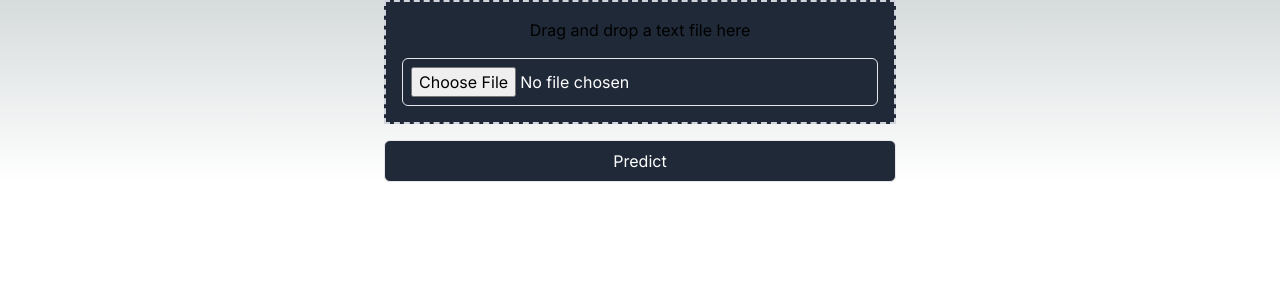
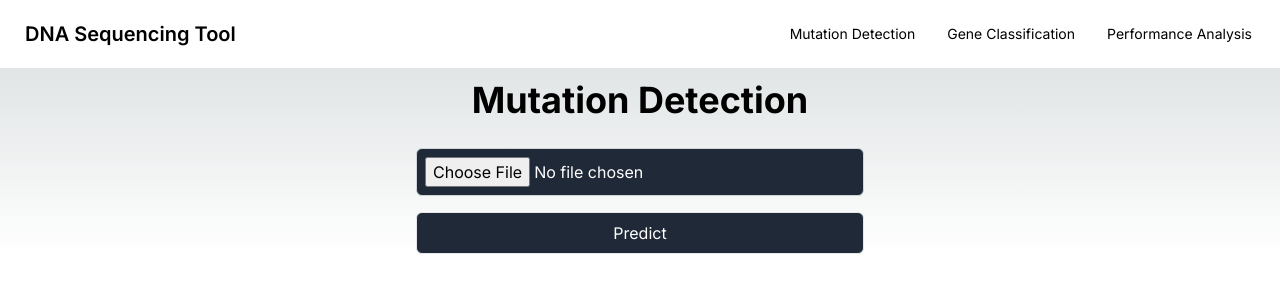
Before and after one commit to sundaram123krishnan/dna-predicition-analysis, a Next.js app in the folder frontend/: page /mutation_detected in a window 1280 px wide. Shown: the top 300 px of the page. Built offline with nearby package versions, Linux system fonts and the light colour scheme.

Commit message:
modifying ui and adding additional server

```diff
--- a/frontend/src/app/components/InputForm.js
+++ b/frontend/src/app/components/InputForm.js
@@ -2,31 +2,31 @@ import React, { useState } from "react";
 import axios from "axios";
 
 const InputForm = ({ onSubmit }) => {
-  const [sequence, setSequence] = useState("");
+  const [sequence, setSequence] = useState(null);
   const [classificationResult, setClassificationResult] = useState(null);
 
   const handleFileChange = (e) => {
     const file = e.target.files[0];
-    const reader = new FileReader();
-    reader.onload = (event) => {
-      const fileContent = event.target.result;
-      setSequence(fileContent);
-    };
-    reader.readAsText(file);
+    setSequence(file);
   };
 
   const handleSubmit = async (e) => {
     e.preventDefault();
     try {
+      const formData = new FormData();
+      formData.append('file', sequence);
+
       const response = await axios.post(
-        "http://localhost:5000/detect_mutations",
+        "http://localhost:5001/classify",
+        formData,
         {
-          sequence,
+          headers: {
+            'Content-Type': 'multipart/form-data'
+          },
+          withCredentials: true // Include credentials for cross-origin requests
         }
       );
-      console.log(response.data.mutation_detected);
       setClassificationResult(response.data);
-      // console.log(classificationResult.mutation_detected)
       onSubmit(response.data);
     } catch (error) {
       console.error("Error classifying sequence:", error);
@@ -34,42 +34,29 @@ const InputForm = ({ onSubmit }) => {
   };
 
   return (
-    <div style={{ maxWidth: "32rem", margin: "0 auto" }}>
+    <div className="max-w-md mx-auto">
+    <h1 className="text-4xl font-bold p-3 text-center">Mutation Detection</h1>
       <form onSubmit={handleSubmit}>
         <input
           type="file"
           accept=".txt"
           onChange={handleFileChange}
-          style={{
-            width: "100%",
-            marginTop: "1rem",
-            padding: "0.5rem",
-            border: "1px solid #CBD5E0",
-            borderRadius: "0.25rem",
-            backgroundColor: "#1F2937",
-            color: "#E5E7EB",
-          }}
+          className="w-full mt-4 p-2 border border-gray-300 rounded-md bg-gray-800 text-white"
         />
 
-        <textarea
-          value={sequence}
-          onChange={(e) => setSequence(e.target.value)}
-          placeholder="Enter DNA sequence"
-          className="w-full h-40 p-2 border resize-none bg-gray-800 text-white"
-          style={{ resize: 'vertical' }}
-        />
         <button
           type="submit"
-          className="block w-full mt-4 px-4 py-2 bg-gray-800 text-white hover:bg-gray-700 focus:outline-none focus:bg-gray-600 border p-8 rounded-md" >
+          className="block w-full mt-4 px-4 py-2 bg-gray-800 text-white hover:bg-gray-700 focus:outline-none focus:bg-gray-600 border rounded-md"
+        >
           Predict
         </button>
 
       </form>
 
       {classificationResult && (
-        <div style={{ marginTop: "1rem", color: "#E5E7EB" }}>
+        <div className="mt-4 text-gray-300">
           <h3>
-            Mutation Detected: {String(classificationResult.mutation_detected)}
+            Mutation Detected: {String(classificationResult.predicted_class)}
           </h3>
         </div>
       )}
--- a/frontend/src/app/components/Navbar.js
+++ b/frontend/src/app/components/Navbar.js
@@ -1,3 +1,5 @@
+"use client";
+
 import React, { useState } from "react";
 import Link from "next/link";
 
@@ -14,7 +16,7 @@ const Navbar = () => {
                   <Link href="/mutation_detected">Mutation Detection</Link>
                 </li>
                 <li>
-                  <Link href="/local_alignment">Local Alignment Searching</Link>
+                  <Link href="/gene_classes">Gene Classification</Link>
                 </li>
                 <li>
                 <Link href="/performance_analysis">Performance Analysis</Link>
--- /dev/null
+++ b/frontend/src/app/gene_classes/page.js
@@ -0,0 +1,71 @@
+"use client"
+
+import React, { useState } from 'react';
+
+const Blast = () => {
+  const [file, setFile] = useState(null);
+  const [result, setResult] = useState(null);
+
+  const handleFileChange = (e) => {
+    const selectedFile = e.target.files[0];
+    setFile(selectedFile);
+  };
+
+  const handleSubmit = async (e) => {
+    e.preventDefault();
+
+    try {
+      const formData = new FormData();
+      formData.append('file', file);
+
+      const response = await fetch('http://localhost:5001/classify', {
+        method: 'POST',
+        body: formData,
+      });
+
+      if (!response.ok) {
+        throw new Error('Failed to classify sequence');
+      }
+
+      const data = await response.json();
+      setResult(data);
+    } catch (error) {
+      console.error(error);
+    }
+  };
+
+  return (
+    <div className="max-w-lg mx-auto">
+      <form onSubmit={handleSubmit}>
+        <div className="border-2 bg-gray-800 border-gray-300 p-4 mb-4 text-center cursor-pointer">
+          <p>Upload a text file:</p>
+          <input
+            type="file"
+            accept=".txt"
+            onChange={handleFileChange}
+            className="w-full p-2 border bg-gray-800 text-white"
+          />
+        </div>
+
+        <button
+          type="submit"
+          className="block w-full mt-4 px-4 py-2 bg-gray-800 text-white hover:bg-gray-700 focus:outline-none focus:bg-gray-600 border p-8 rounded-md"
+        >
+          Predict
+        </button>
+      </form>
+
+      {result && (
+        <div className="mt-8">
+          <h2>Prediction:</h2>
+          <p>Predicted class: {result.predicted_class}</p>
+          <p>Accuracy: {result.accuracy}</p>
+          <p>Confusion Matrix:</p>
+          <pre>{JSON.stringify(result.confusion_matrix, null, 2)}</pre>
+        </div>
+      )}
+    </div>
+  );
+};
+
+export default Blast;
--- a/frontend/src/app/layout.js
+++ b/frontend/src/app/layout.js
@@ -1,5 +1,6 @@
 import { Inter } from "next/font/google";
 import "./globals.css";
+import Navbar from "./components/Navbar";
 
 const inter = Inter({ subsets: ["latin"] });
 
@@ -11,7 +12,10 @@ export const metadata = {
 export default function RootLayout({ children }) {
   return (
     <html lang="en">
-      <body className={inter.className}>{children}</body>
+      <body className={inter.className}>
+        <Navbar />
+        {children}
+      </body>
     </html>
   );
 }
--- a/frontend/src/app/local_alignment/page.js
+++ /dev/null
@@ -1,41 +0,0 @@
-
-"use client"
-
-
-import React from 'react';
-
-const Blast = () => {
-
-  return (
-
-    <div className="max-w-lg mx-auto">
-      <form >
-        <div
-          className="border-2 bg-gray-800 border-gray-300 p-4 mb-4 text-center cursor-pointer"
-
-        >
-          <p>Drag and drop a text file here</p>
-
-          <textarea
-
-          onChange={(e) => setSequence(e.target.value)}
-          placeholder="Enter DNA sequence"
-          className="w-full h-40 p-2 border resize-none bg-gray-800 text-white"
-          style={{ resize: 'vertical' }}
-        />
-        </div>
-
-        <button
-          type="submit"
-          className="block w-full mt-4 px-4 py-2 bg-gray-800 text-white hover:bg-gray-700 focus:outline-none focus:bg-gray-600 border p-8 rounded-md" >
-          Predict
-        </button>
-      </form>
-
-
-    </div>
-
-    );
-}
-
-export default Blast;
--- a/frontend/src/app/mutation_detected/page.js
+++ b/frontend/src/app/mutation_detected/page.js
@@ -1,23 +1,13 @@
-
 "use client";
 
-import React from 'react';
+import React, { useState } from "react";
+import axios from "axios";
 
-const MutationDetection = () => {
+const InputForm = ({ onSubmit }) => {
+  const [sequence, setSequence] = useState("");
+  const [classificationResult, setClassificationResult] = useState(null);
 
-  return (
-
-    <div className="max-w-lg mx-auto">
-      <form >
-        <div
-          className="border-dashed border-2 bg-gray-800 border-gray-300 p-4 mb-4 text-center cursor-pointer"
-        >
-          <p>Drag and drop a text file here</p>
-
-          <input
-        type="file"
-        accept=".txt"
-        onChange={(e) => {
+  const handleFileChange = (e) => {
     const file = e.target.files[0];
     const reader = new FileReader();
     reader.onload = (event) => {
@@ -25,21 +15,54 @@ const MutationDetection = () => {
       setSequence(fileContent);
     };
     reader.readAsText(file);
-        }}
-        className="w-full mt-4 p-2 border rounded-md bg-gray-800 text-white"
+  };
+
+  const handleSubmit = async (e) => {
+    e.preventDefault();
+    try {
+      const response = await axios.post(
+        "http://localhost:5000/detect_mutations",
+        {
+          sequence,
+        }
+      );
+      console.log(response.data.mutation_detected);
+      setClassificationResult(response.data);
+      onSubmit(response.data);
+    } catch (error) {
+      console.error("Error classifying sequence:", error);
+    }
+  };
+
+  return (
+    <div className="max-w-md mx-auto">
+    <h1 className="text-4xl font-bold p-3 text-center">Mutation Detection</h1>
+      <form onSubmit={handleSubmit}>
+        <input
+          type="file"
+          accept=".txt"
+          onChange={handleFileChange}
+          className="w-full mt-4 p-2 border border-gray-300 rounded-md bg-gray-800 text-white"
         />
-        </div>
 
         <button
           type="submit"
-          className="block w-full mt-4 px-4 py-2 bg-gray-800 text-white hover:bg-gray-700 focus:outline-none focus:bg-gray-600 border p-8 rounded-md" >
+          className="block w-full mt-4 px-4 py-2 bg-gray-800 text-white hover:bg-gray-700 focus:outline-none focus:bg-gray-600 border rounded-md"
+        >
           Predict
         </button>
+
       </form>
 
-
+      {classificationResult && (
+        <div className="mt-4 text-gray-300">
+          <h3>
+            Mutation Detected: {String(classificationResult.mutation_detected)}
+          </h3>
+        </div>
+      )}
     </div>
   );
-}
+};
 
-export default MutationDetection;
+export default InputForm;
```
Also changed, not shown: 2 other files (tests, documents, lock files or other folders). Lines whose indentation alone changed are shown as unchanged.
